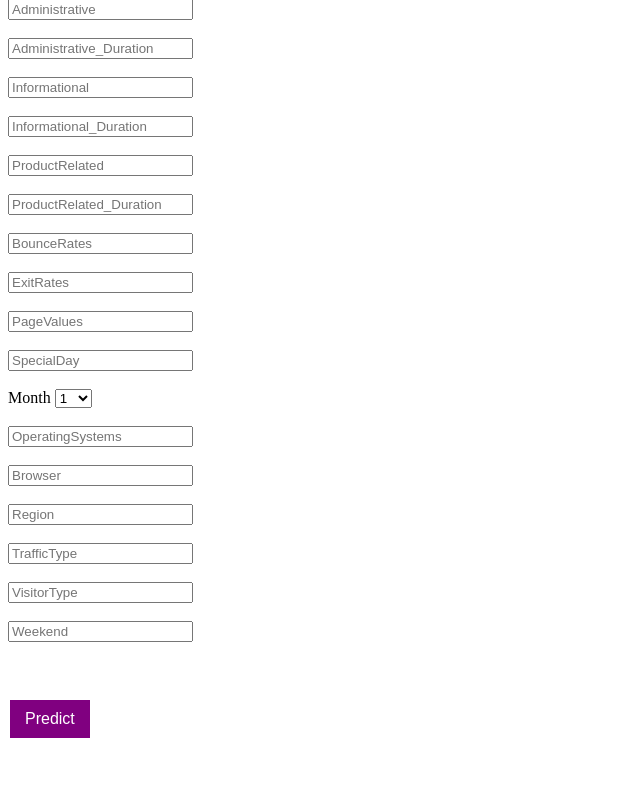
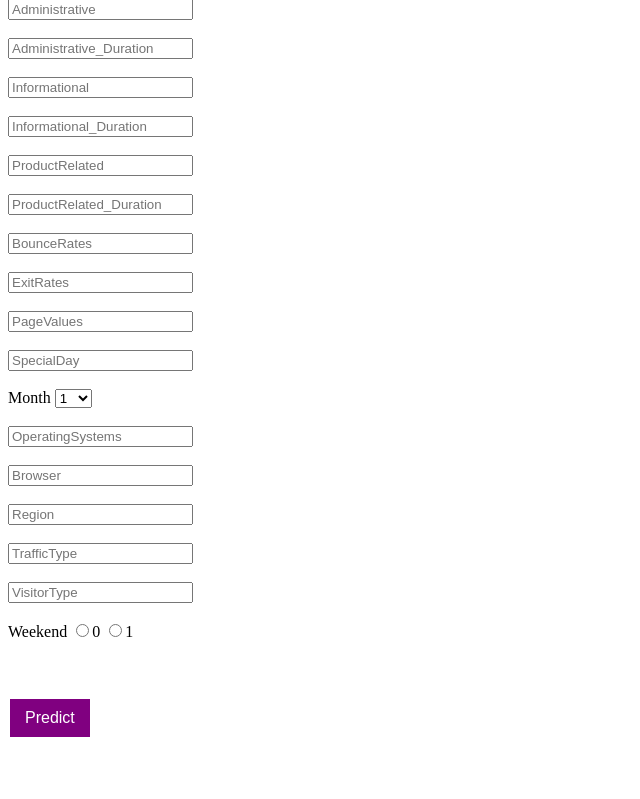
Before and after one commit to subhadippal006/Revenue-Prediction-using-ML, a Flask app: page / in a window 1280 px wide. Shown: the part 156-955 px from the top of the page, without its empty margins (0-640 px from the left). After the commit the page ends 893 px from the top, so only its background shows below. Run offline with Flask 2, Linux system fonts and the light colour scheme; parts of the project's set-up code (start-up, migrations or seed data) failed here and were passed over.

Commit message:
RADIO BTN

```diff
--- a/templates/predict.html
+++ b/templates/predict.html
@@ -125,7 +125,11 @@
            <input type="text" name="Region" placeholder="Region" required="required" /><br><br>
            <input type="text" name="TrafficType" placeholder="TrafficType" required="required" /><br><br>
            <input type="text" name="VisitorType" placeholder="VisitorType" required="required" /><br><br>
-           <input type="text" name="Weekend" placeholder="Weekend" required="required" /><br><br>
+           <label>Weekend</label>
+           <input type="radio" name="Weekend" value="0"/>0
+           <input type="radio" name="Weekend" value="1"/>1
+           <br><br>
+
 
 
    <br>
```
